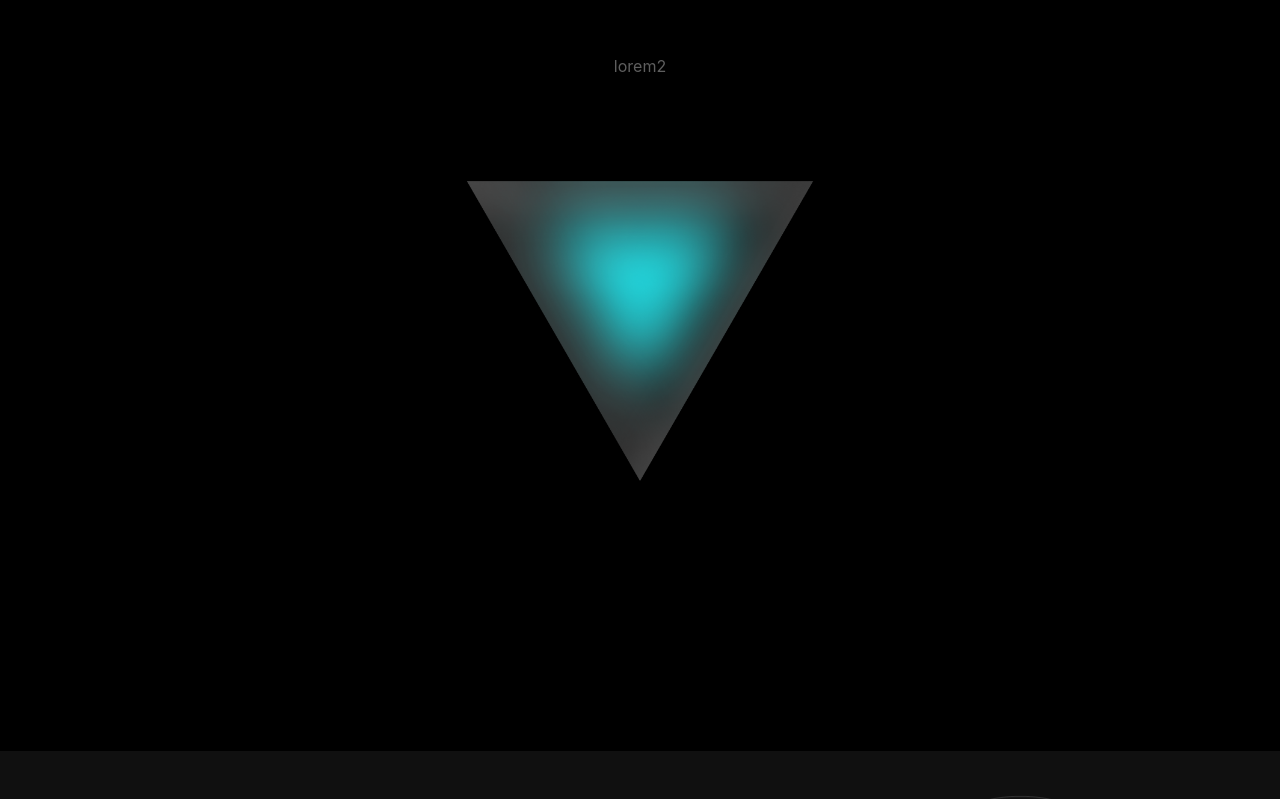
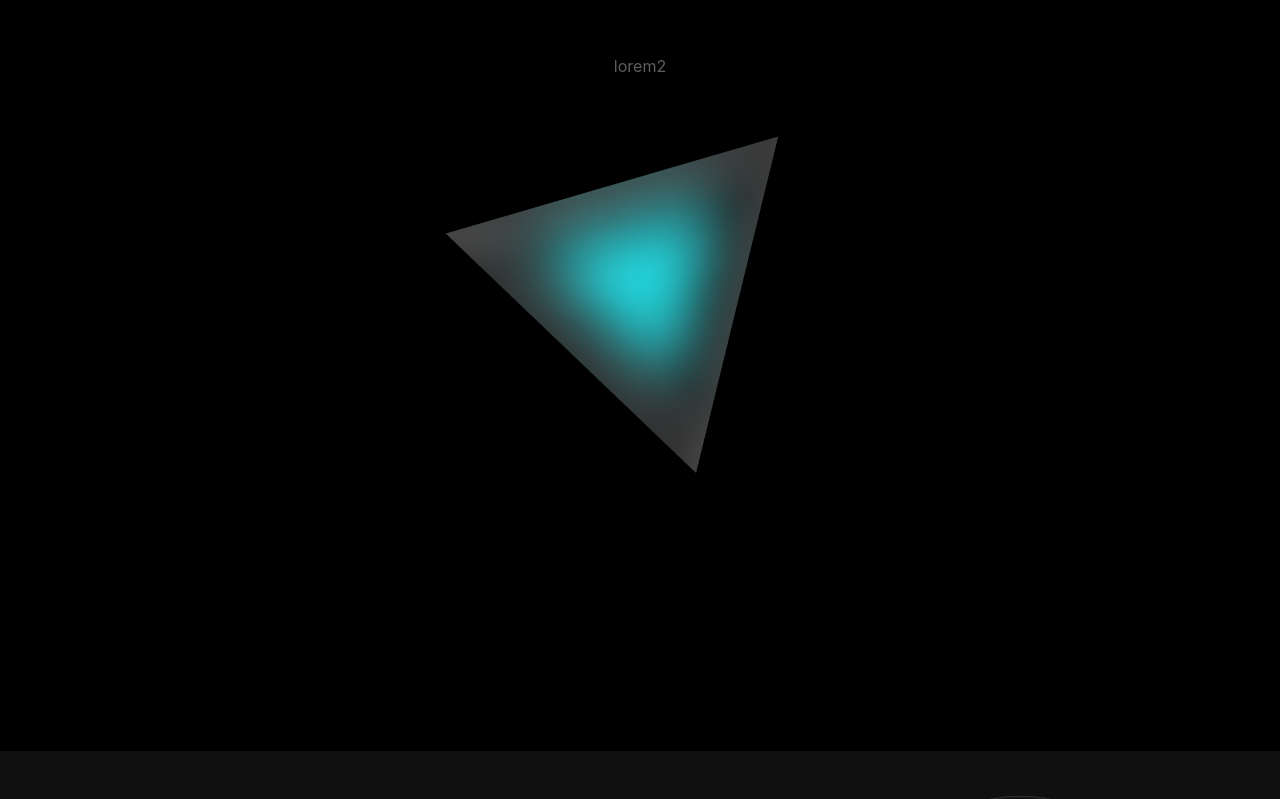
Before and after one commit to eekshitchawla/rectr, a React (Create React App) app: page / in a window 1280 px wide. Shown: the part 3182-3981 px from the top of the page. Built offline with nearby package versions, Linux system fonts and the light colour scheme.

Commit message:
triangle animation smoothen

```diff
--- a/src/screens/Triangle/Triangle.css
+++ b/src/screens/Triangle/Triangle.css
@@ -2,11 +2,14 @@
     0%{
         background-image: url(../../assets/triangleBlackBg.png);
     }
+    15%{
+      background-image: url(../../assets/triangleBg.png);
+    }
     50%{
-        background-image: url(../../assets/triangleBg.png);
+      background-image: url(../../assets/triangleBlackBg.png);
     }
     100%{
-        background-image: url(../../assets/triangleBlackBg.png);
+      background-image: url(../../assets/triangleBg.png);
     }
 }
 
--- a/src/screens/Triangle/Triangle.js
+++ b/src/screens/Triangle/Triangle.js
@@ -160,7 +160,7 @@ const Triangle = ({ count, setCount }) => {
         width: "50vh",
         height: "50vh",
         transform: isRotated ? "rotate(0deg)" : "rotate(360deg)",
-        // transition: "transform 0.5s ease-in-out",
+        transition: "transform 1s ease-in-out",
     };
 
     const textOpac = {
```
